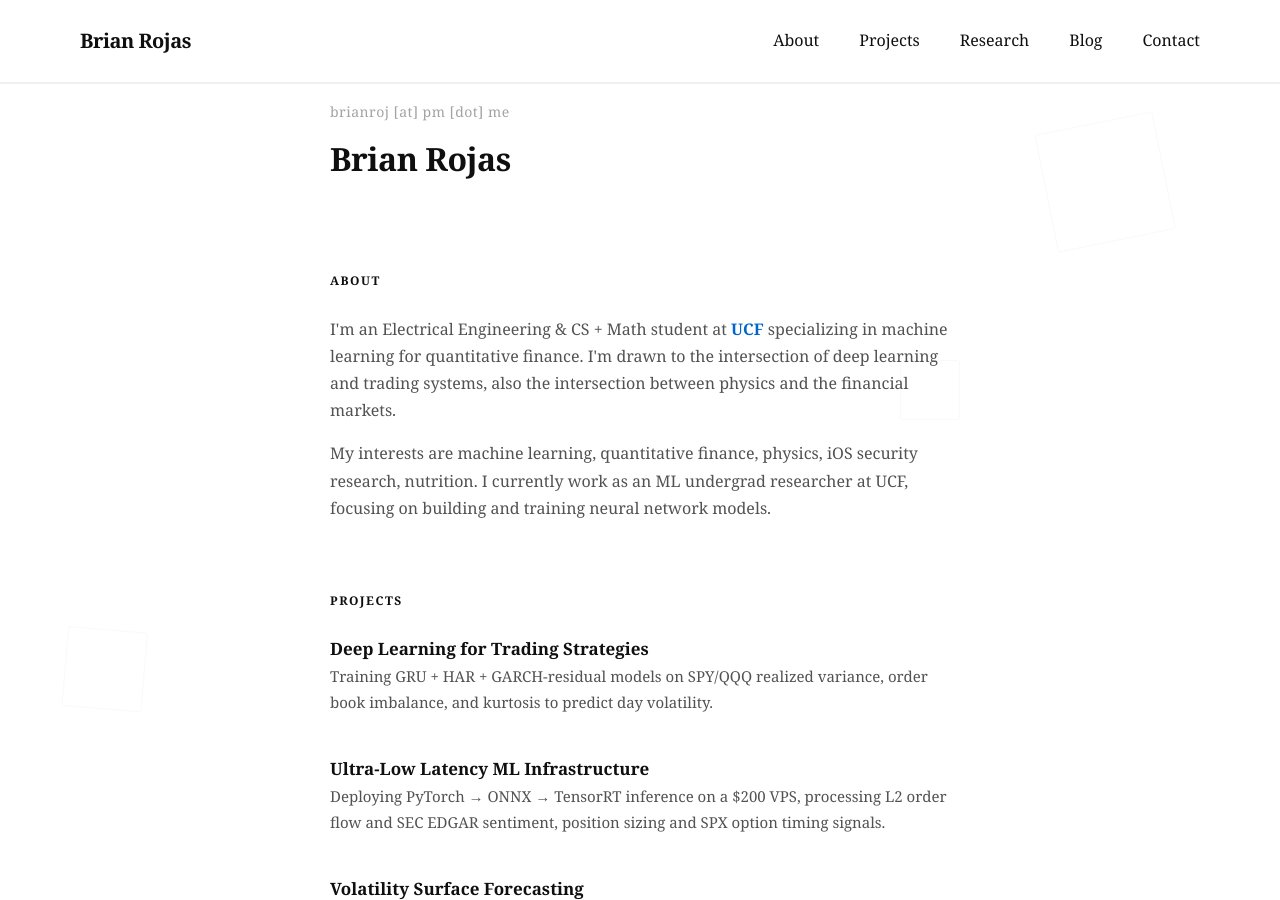
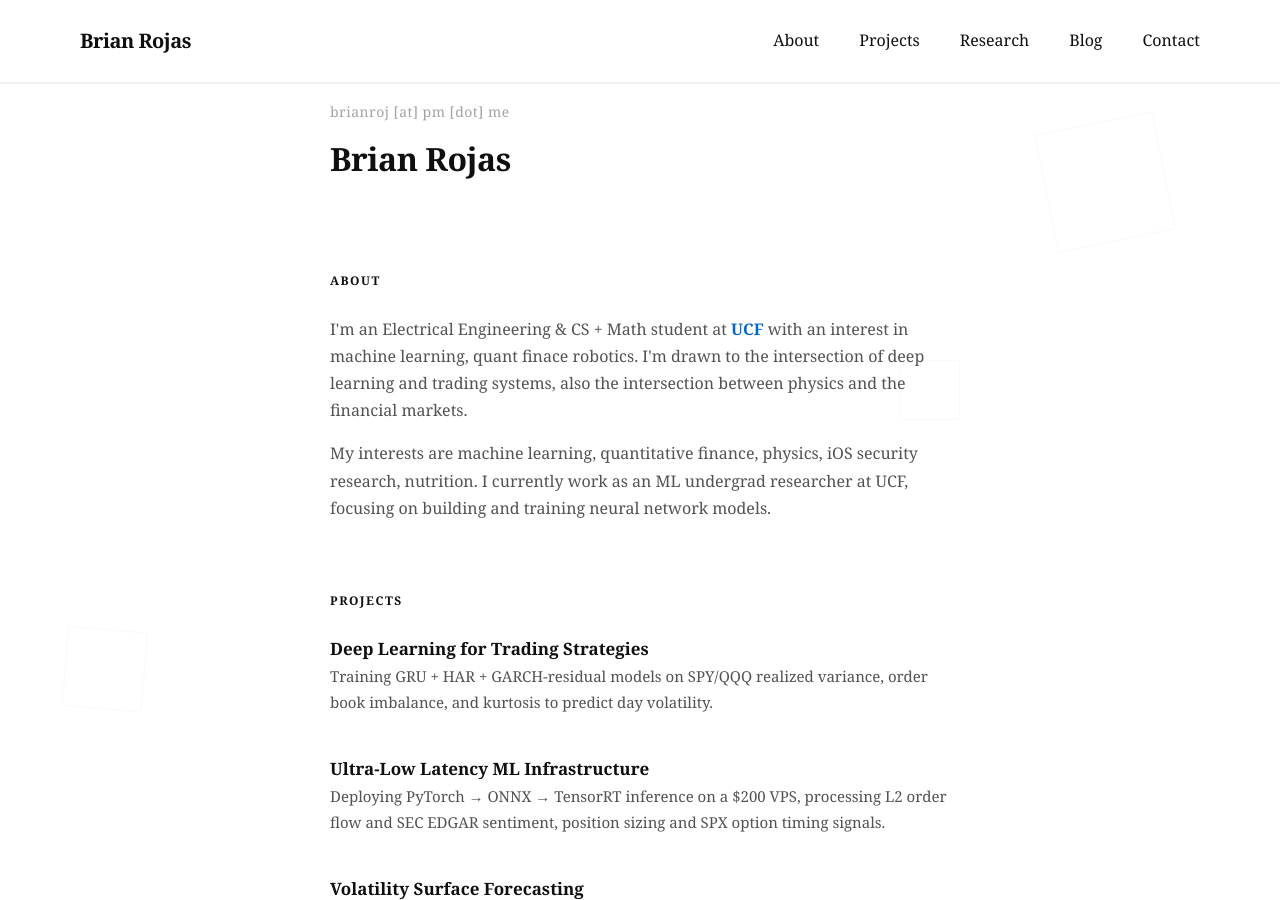
Before and after one commit to brianrojrc/brianrojrc.github.io, a Jekyll site: the page built from index.md, in a window 1280 px wide and 900 px high. Built offline with Jekyll 4.4.1, drawn with Linux system fonts in a browser that asks for light colours.

Commit message:
Update index.md

```diff
--- a/index.md
+++ b/index.md
@@ -10,7 +10,7 @@ title: Home
 
 <section id="about">
     <h2>About</h2>
-    <p>I'm an Electrical Engineering & CS + Math student at <a href="https://www.ucf.edu/" target="_blank" style="color: var(--accent-color); font-weight: 600;">UCF</a> specializing in machine learning for quantitative finance. I'm drawn to the intersection of deep learning and trading systems, also the intersection between physics and the financial markets.</p>
+    <p>I'm an Electrical Engineering & CS + Math student at <a href="https://www.ucf.edu/" target="_blank" style="color: var(--accent-color); font-weight: 600;">UCF</a> with an interest in machine learning, quant finace robotics. I'm drawn to the intersection of deep learning and trading systems, also the intersection between physics and the financial markets.</p>
     <p>My interests are machine learning, quantitative finance, physics, iOS security research, nutrition. I currently work as an ML undergrad researcher at UCF, focusing on building and training neural network models.</p>
 </section>
 
```
